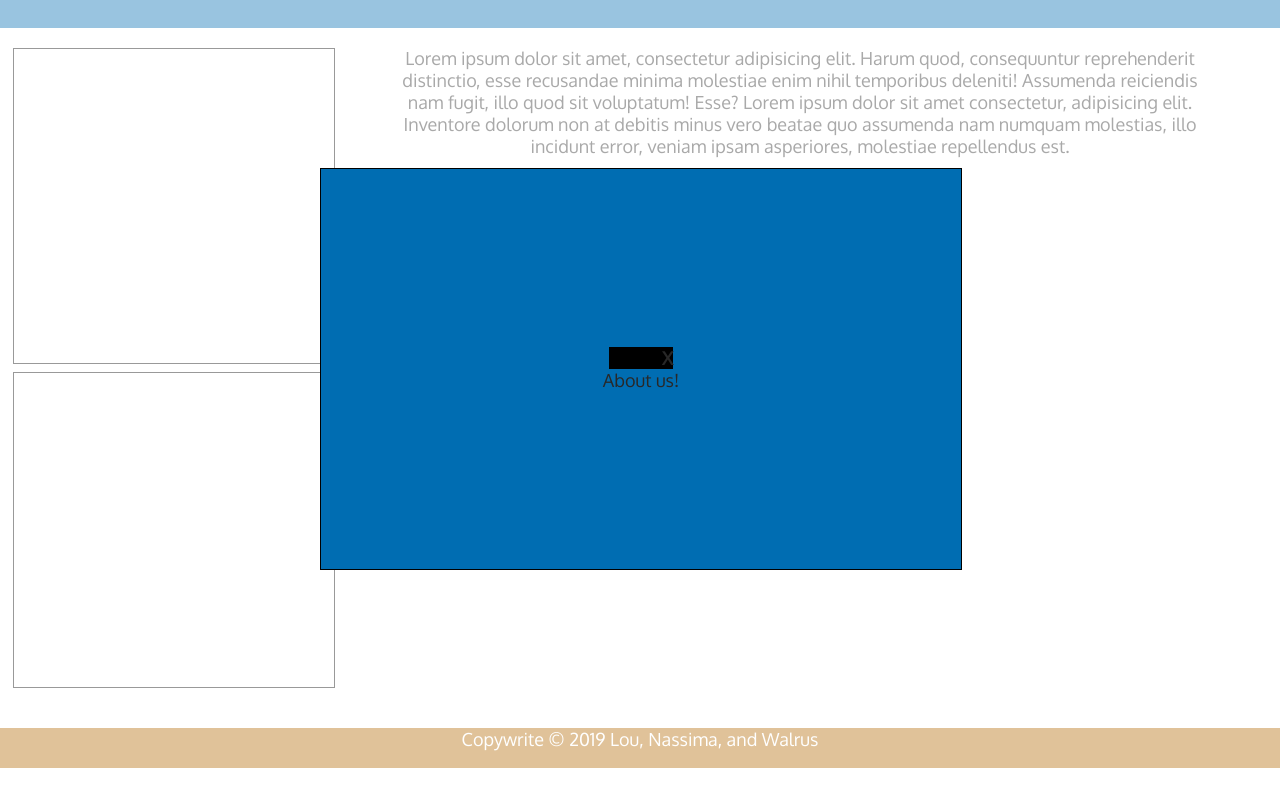
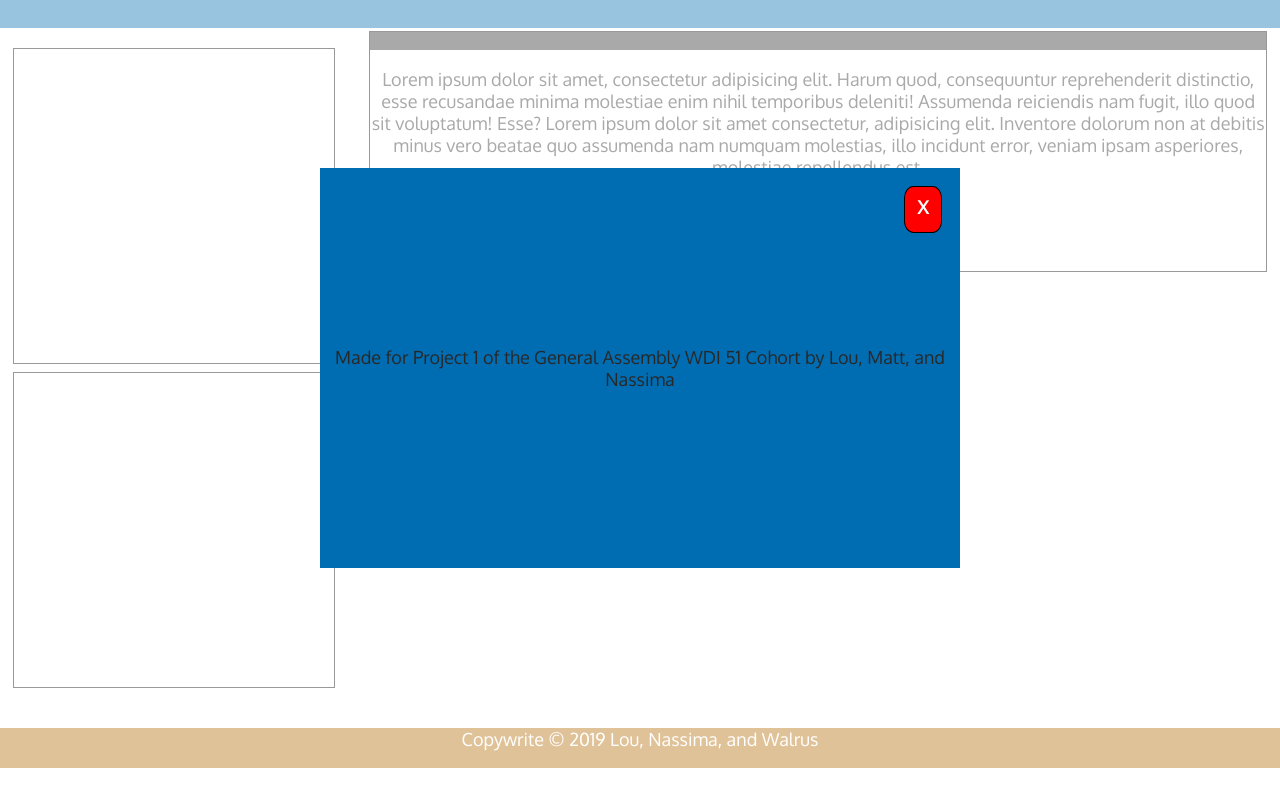
Before and after one commit to nassBouz/Project1--sCool, a website: page views/listing.html in a window 1280 px wide. Both pictures are taken after a click on the link "About". Shown: the part 32-838 px from the top of the page. Drawn offline with nearby package versions, Linux system fonts and the light colour scheme; some packages are replaced by stand-ins of ours; files whose address does not match are found by name.

Commit message:
fixed signin form issues, made the button prettier, fixed some minor format issues

```diff
--- a/public/scripts/signin.js
+++ b/public/scripts/signin.js
@@ -31,7 +31,7 @@ $(document).ready(function () {
             $('#lightbox').html(`
                 <div id="signin-wrapper">
                     <a id="signin-close" href="#">X</a>
-                    <p>About us!</p>
+                    <p>Made for Project 1 of the General Assembly WDI 51 Cohort by Lou, Matt, and Nassima</p>
             </div>`)
             $('#lightbox').fadeToggle();
 
--- a/public/styles/listing.css
+++ b/public/styles/listing.css
@@ -1,3 +1,7 @@
+* {
+    text-align: center;
+}
+
 /* Aside */
 
 aside {
@@ -24,6 +28,7 @@ aside {
 
 .address p {
     font-size: .7em;
+    text-align: center;
 }
 
 .school-img {
@@ -44,27 +49,22 @@ img {
     height: 100%;
 }
 
-p {
-    text-align: center;
-}
-
-
 /*  */
-
-
 
 /* About Section */
 
     .about-wrapper {
-        width: 65%;
+        width: 70%;
         display: flex;
         flex-direction: column;
         position: absolute;
-        right: 5%;
+        right: 1%;
         height: auto;
+        border: 1px solid black;
     }
 
     .about-wrapper * {
+        width: 100%;
         margin-bottom: 2%;
     }
 
@@ -73,7 +73,16 @@ p {
         height: 48%;
     }
 
+    h2 {
+        background-color: rgb(40,40,40);
+        color: white;
+        padding: .5rem 0;
+        font-size: 1.5em;
+    }
 
+    p {
+        text-align: center;
+    }
 
 
 /*  */
--- a/public/styles/styles.css
+++ b/public/styles/styles.css
@@ -30,6 +30,7 @@ main {
     display: flex;
     height: 80%;
     margin: 5% 0;
+    width: 100%;
 }
 
 /* Header */
@@ -115,21 +116,37 @@ footer p {
     width: 50%;
     height: 50%;
     background-color: #006DB2;
-    border: 1px solid black;
     position: absolute;
     left: 25%;
     top: 25%;
 
 }
 
+form {
+    display: flex;
+    flex-direction: column;
+}
+
+form * {
+    margin: 2.5%;
+}
+
 #signin-close {
-    text-align: right;
-    background-color: black;
+    text-align: center;
+    background-color: red;
+    color:white;
+    border: 1px solid black;
+    margin: 0 auto;
+    padding-top: .5em;
+    padding-bottom: -.5em;
+    border-radius: 25%;
     font-weight: bold;
     text-decoration: none;
-    width: 10%;
+    width: 2em;
+    height: 2em;
+    max-width: 2em;
+    max-height: 2em;
+    position: absolute;
+    right: 1em;
+    top: 1em;
 }
-
-.failed-login {
-    background-color: red;
-}
```
